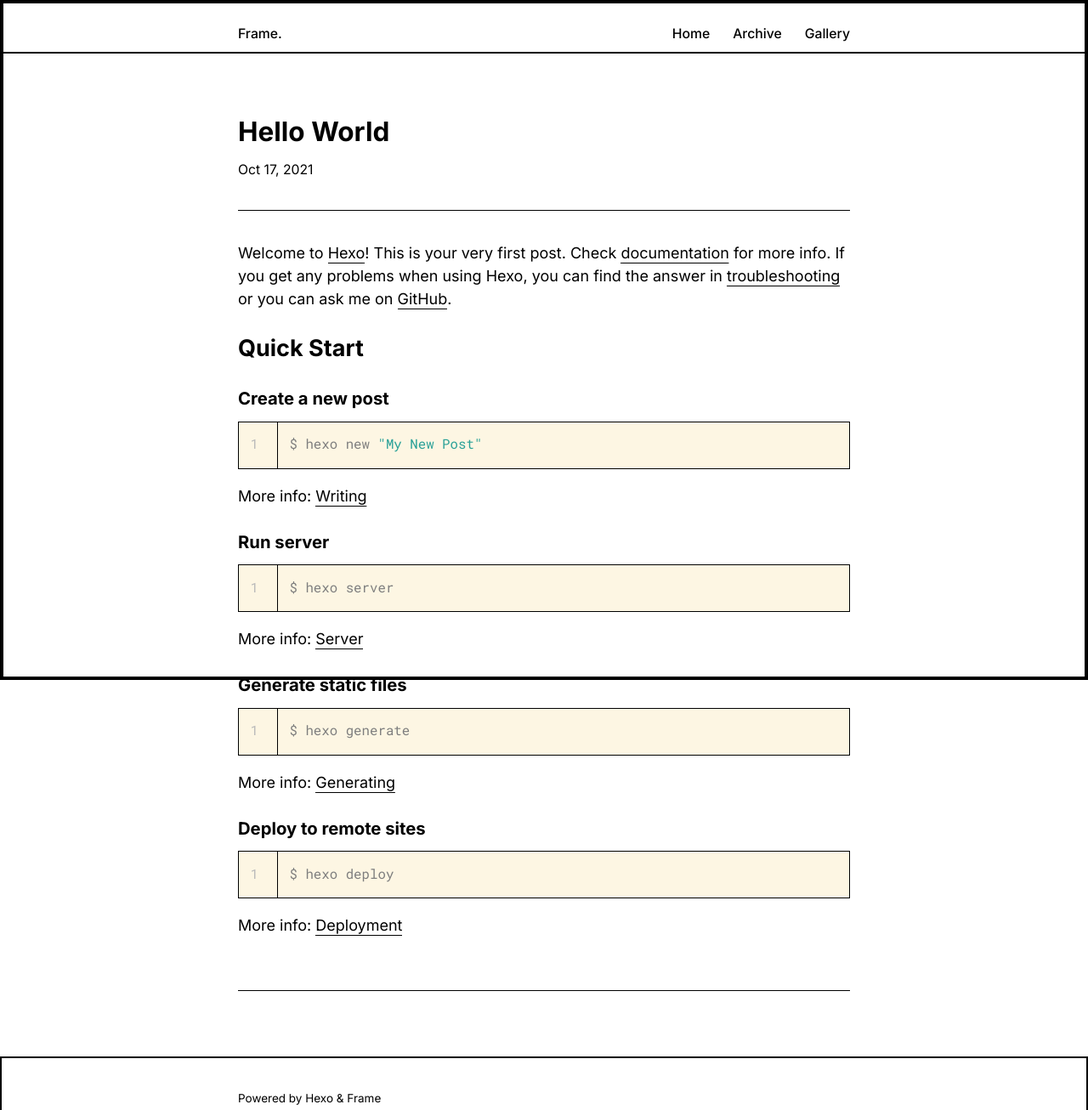
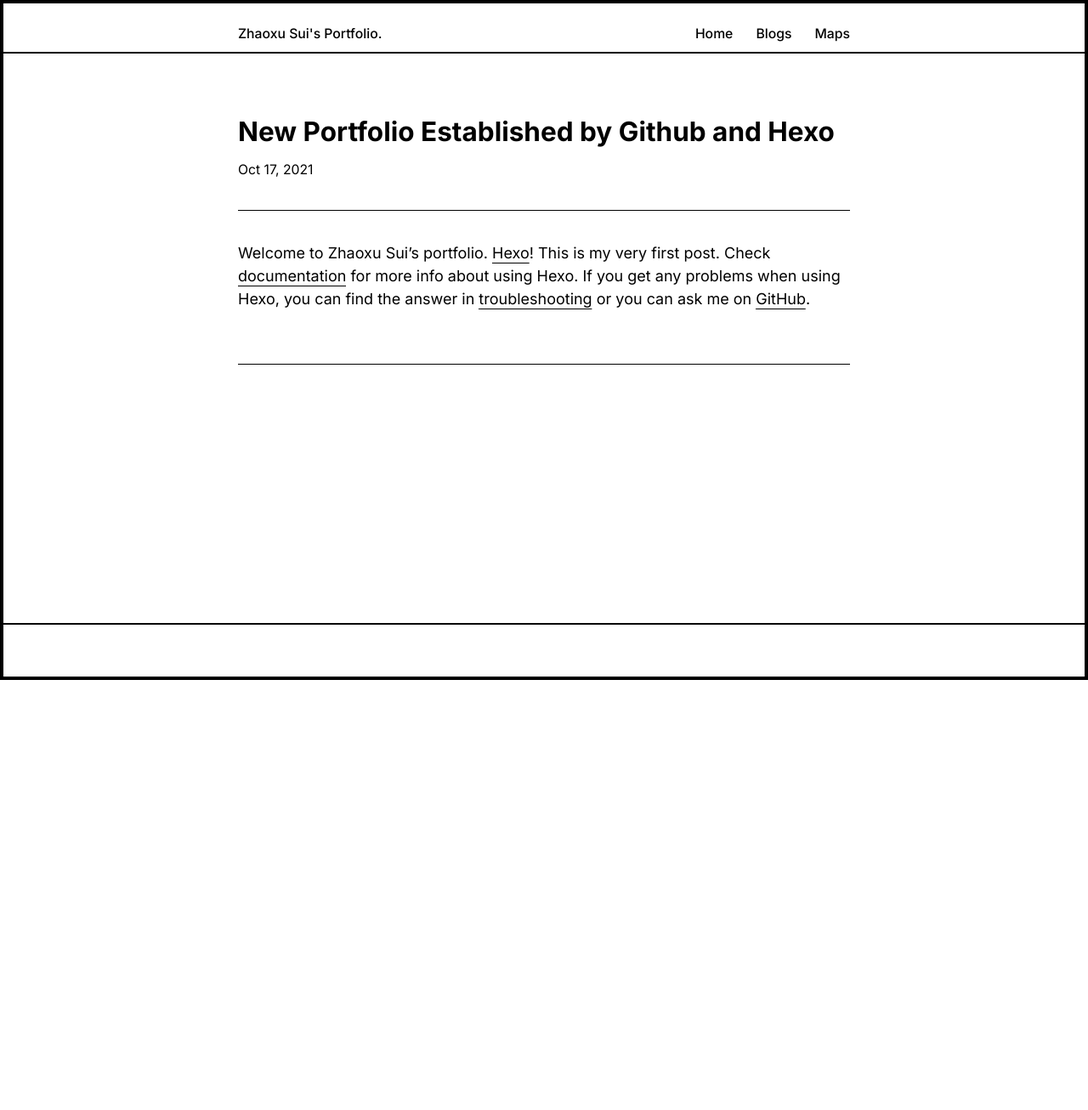
Before and after one commit to ZhaoxuSui/ZhaoxuSui.github.io, a plain HTML site: page 2021/10/17/hello-world/index.html in a window 1280 px wide. Shown: the top 1306 px of the page at 85% size. After the commit the page ends 800 px from the top, so only its background shows below. Drawn offline with Linux system fonts and the light colour scheme.

Commit message:
Site updated: 2021-10-17 18:54:12

```diff
--- a/2021/10/17/hello-world/index.html
+++ b/2021/10/17/hello-world/index.html
@@ -6,7 +6,7 @@
       content="width=device-width, initial-scale=1.0, maximum-scale=1.0, minimum-scale=1.0">
 <meta http-equiv="X-UA-Compatible" content="ie=edge">
 
-    <meta name="author" content="John Doe">
+    <meta name="author" content="Zhaoxu Sui">
 
 
 
@@ -14,7 +14,7 @@
 
 
 
-<title>Hello World | Hexo</title>
+<title>New Portfolio Established by Github and Hexo | Zhaoxu Sui&#39;s Portfolio</title>
 
 
 
@@ -58,7 +58,7 @@
   <div class="flex-container">
     <div class="header-inner">
       <div class="site-brand-container">
-        <a href="/">Frame.</a>
+        <a href="/">Zhaoxu Sui&#39;s Portfolio.</a>
       </div>
       <div id="menu-btn" class="menu-btn" onclick="toggleMenu()">
         Menu
@@ -74,13 +74,13 @@
 
 
               <li class="menu-item">
-                <a href="/archives/">Archive</a>
+                <a href="/archives/">Blogs</a>
               </li>
 
 
 
               <li class="menu-item">
-                <a href="/categories/gallery/">Gallery</a>
+                <a href="/categories/gallery/">Maps</a>
               </li>
 
 
@@ -104,7 +104,7 @@
         <div class="post-title">
 
 
-                Hello World
+                New Portfolio Established by Github and Hexo
 
 
         </div>
@@ -119,19 +119,7 @@
     </div>
 </div>
     <div class="post-content">
-    <p>Welcome to <a target="_blank" rel="noopener" href="https://hexo.io/">Hexo</a>! This is your very first post. Check <a target="_blank" rel="noopener" href="https://hexo.io/docs/">documentation</a> for more info. If you get any problems when using Hexo, you can find the answer in <a target="_blank" rel="noopener" href="https://hexo.io/docs/troubleshooting.html">troubleshooting</a> or you can ask me on <a target="_blank" rel="noopener" href="https://github.com/hexojs/hexo/issues">GitHub</a>.</p>
-<h2 id="Quick-Start"><a href="#Quick-Start" class="headerlink" title="Quick Start"></a>Quick Start</h2><h3 id="Create-a-new-post"><a href="#Create-a-new-post" class="headerlink" title="Create a new post"></a>Create a new post</h3><figure class="highlight bash"><table><tr><td class="gutter"><pre><span class="line">1</span><br></pre></td><td class="code"><pre><span class="line">$ hexo new <span class="string">&quot;My New Post&quot;</span></span><br></pre></td></tr></table></figure>
-
-<p>More info: <a target="_blank" rel="noopener" href="https://hexo.io/docs/writing.html">Writing</a></p>
-<h3 id="Run-server"><a href="#Run-server" class="headerlink" title="Run server"></a>Run server</h3><figure class="highlight bash"><table><tr><td class="gutter"><pre><span class="line">1</span><br></pre></td><td class="code"><pre><span class="line">$ hexo server</span><br></pre></td></tr></table></figure>
-
-<p>More info: <a target="_blank" rel="noopener" href="https://hexo.io/docs/server.html">Server</a></p>
-<h3 id="Generate-static-files"><a href="#Generate-static-files" class="headerlink" title="Generate static files"></a>Generate static files</h3><figure class="highlight bash"><table><tr><td class="gutter"><pre><span class="line">1</span><br></pre></td><td class="code"><pre><span class="line">$ hexo generate</span><br></pre></td></tr></table></figure>
-
-<p>More info: <a target="_blank" rel="noopener" href="https://hexo.io/docs/generating.html">Generating</a></p>
-<h3 id="Deploy-to-remote-sites"><a href="#Deploy-to-remote-sites" class="headerlink" title="Deploy to remote sites"></a>Deploy to remote sites</h3><figure class="highlight bash"><table><tr><td class="gutter"><pre><span class="line">1</span><br></pre></td><td class="code"><pre><span class="line">$ hexo deploy</span><br></pre></td></tr></table></figure>
-
-<p>More info: <a target="_blank" rel="noopener" href="https://hexo.io/docs/one-command-deployment.html">Deployment</a></p>
+    <p>Welcome to Zhaoxu Sui’s portfolio. <a target="_blank" rel="noopener" href="https://hexo.io/">Hexo</a>! This is my very first post. Check <a target="_blank" rel="noopener" href="https://hexo.io/docs/">documentation</a> for more info about using Hexo. If you get any problems when using Hexo, you can find the answer in <a target="_blank" rel="noopener" href="https://hexo.io/docs/troubleshooting.html">troubleshooting</a> or you can ask me on <a target="_blank" rel="noopener" href="https://github.com/hexojs/hexo/issues">GitHub</a>.</p>
 
 </div>
 
@@ -161,8 +149,6 @@
 
 
 
-                Powered by <a target="_blank" rel="noopener" href="https://hexo.io/">Hexo</a> & <a target="_blank" rel="noopener" href="https://hexo.io/">Frame</a>
-
         </div>
     </div>
 </div>
```
Also changed, not shown: archives/2021/10/index.html (+6 -8 lines), archives/2021/index.html (+6 -8 lines), archives/index.html (+6 -8 lines), index.html (+13 -11 lines), profile_cover.png, 1 other file.
